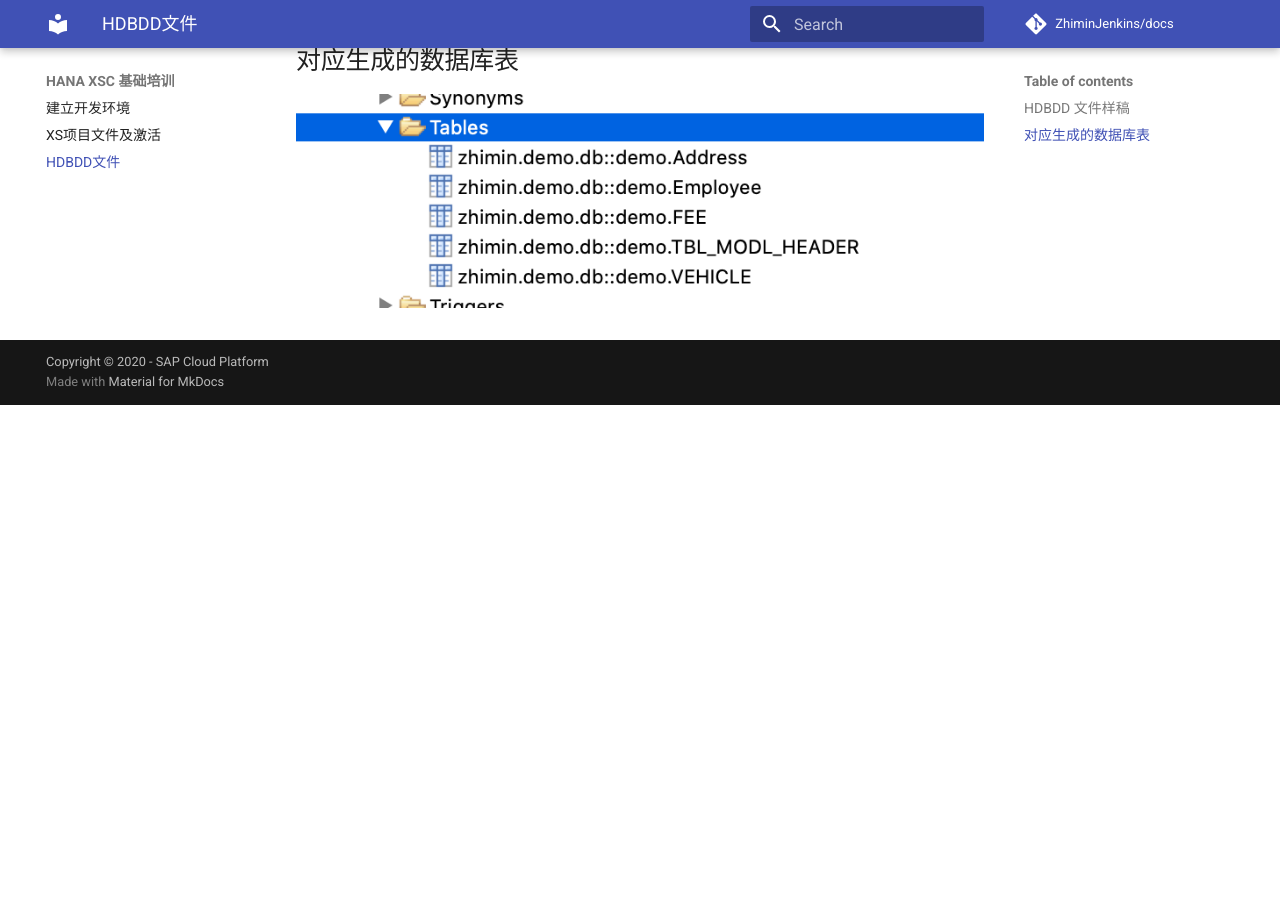
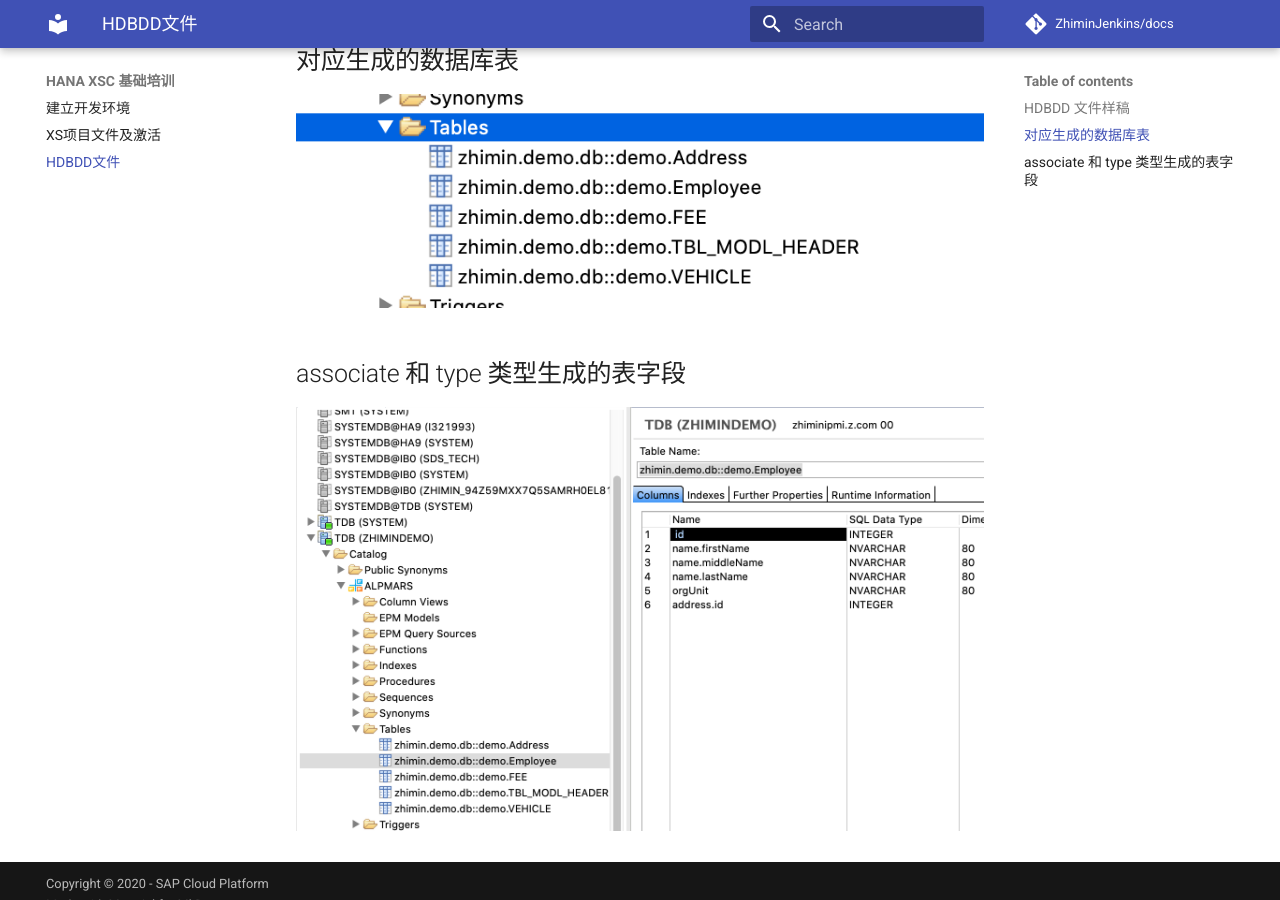
Before and after one commit to shaozhm/alpmars-training, an MkDocs documentation site: the page built from docs/db-getting-started.md, in a window 1280 px wide and 900 px high, scrolled down 2418 px. Built offline with MkDocs 1.6.1 and Material for MkDocs 9.7.7, drawn with Linux system fonts in a browser that asks for light colours; old or Windows-style settings are respelled for this version of MkDocs; before the commit the page ends 2823 px from its top, so only the background shows below that.

Commit message:
zhimin update

```diff
--- a/docs/db-getting-started.md
+++ b/docs/db-getting-started.md
@@ -121,3 +121,8 @@
 ## 对应生成的数据库表
 
 ![table-names](./images/table-names.png)
+
+
+## associate 和 type 类型生成的表字段
+
+![association](./images/association.png)
```
Also changed, not shown: docs/images/association.png (added).
